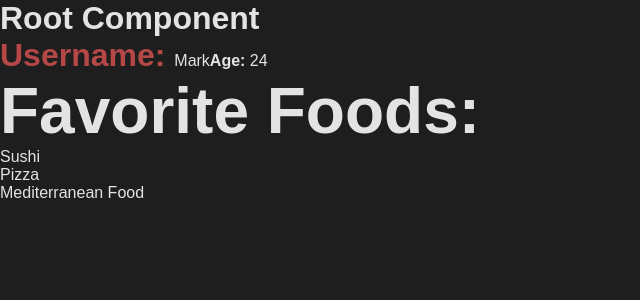
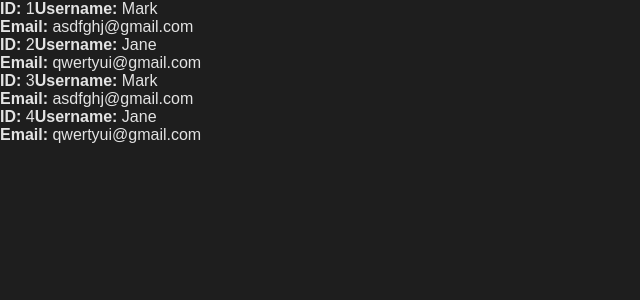
Before and after one commit to jackey890819/react-tutorial, a React (Vite) app: page / in a window 1280 px wide. Shown: the top 300 px of the page, without its empty margins (0-640 px from the left). Built offline with nearby package versions, Linux system fonts and the light colour scheme.

Commit message:
feat: rendering list

```diff
--- a/src/App.jsx
+++ b/src/App.jsx
@@ -1,28 +1,35 @@
-import { UserProfile } from "./components/UserProfile";
+// import { UserProfile } from "./components/UserProfile";
+import { UserDetails } from "./components/UserDetails";
 
 export default function App() {
-  const callMe = () => {
-    console.log("call me...");
-  };
+  const mockUsers = [
+    {
+      id: 1,
+      username: "Mark",
+      email: "asdfghj@gmail.com",
+    },
+    {
+      id: 2,
+      username: "Jane",
+      email: "qwertyui@gmail.com",
+    },
+    {
+      id: 3,
+      username: "Mark",
+      email: "asdfghj@gmail.com",
+    },
+    {
+      id: 4,
+      username: "Jane",
+      email: "qwertyui@gmail.com",
+    },
+  ];
+
   return (
     <>
-      <h1>Root Component</h1>
-      <UserProfile
-        username="Mark"
-        age={24}
-        isLoggedIn={false}
-        favoriteFoods={[
-          {
-            name: "Sushi",
-            id: "Sushi",
-          },
-          {
-            name: "Pizza",
-            id: "Pizza",
-          },
-        ]}
-        callMe={callMe}
-      />
+      {mockUsers.map((user) => {
+        return <UserDetails key={user.id} user={user} />;
+      })}
     </>
   );
 }
--- /dev/null
+++ b/src/components/UserDetails.jsx
@@ -0,0 +1,24 @@
+import PropTypes from "prop-types";
+
+export function UserDetails(props) {
+  return (
+    <div key={props.user.id}>
+      <b>ID: </b>
+      <span>{props.user.id}</span>
+      <b>Username: </b>
+      <span>{props.user.username}</span>
+      <br />
+      <b>Email: </b>
+      <span>{props.user.email}</span>
+    </div>
+  );
+}
+
+UserDetails.propTypes = {
+  user: PropTypes.shape({
+    id: PropTypes.number.isRequired,
+    username: PropTypes.string.isRequired,
+    email: PropTypes.string.isRequired,
+  }),
+  trysomething: [PropTypes.number],
+};
```
